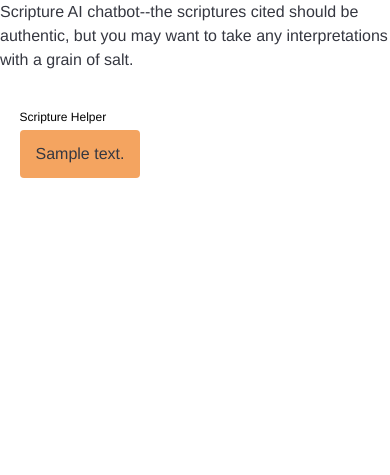
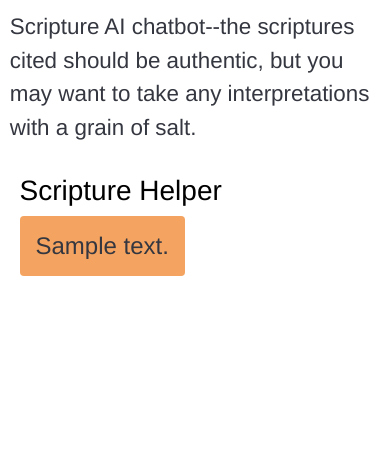
Before and after one commit to clementzach/scripture_rag, a Flask app: template templates/index.html in a window 390 px wide. Shown: the top 475 px of the page. Run offline with Flask 3, Linux system fonts and the light colour scheme; the template is opened without the code that fills it: most values are stand-ins (such as "Sample title", 1, 10 or a date in 2020); parts of the project's set-up code (start-up, migrations or seed data) failed here and were passed over; some web fonts are replaced.

Commit message:
Improve UI so it works better on mobile

```diff
--- a/static/main.css
+++ b/static/main.css
@@ -18,6 +18,7 @@
   font-style: normal;
 }
 
+
 body,
 input {
   line-height: 1.5;
@@ -31,6 +32,8 @@ body {
   display: flex;
   flex-direction: column;
   align-items: center;
+  overflow-x: hidden;
+
 }
 
 h3 {
@@ -62,7 +65,7 @@ h3 {
   margin-bottom: 0.5rem;
   max-width: 80%;
   word-wrap: break-word;
-  font-size: 1rem;
+  font-size: 1.5rem;
 }
 
 .user-message {
@@ -88,6 +91,7 @@ h3 {
   box-sizing: border-box;
   align-items: start;
   flex-wrap: wrap; /* allow wrapping on small screens*/
+  font-size: 16px;
 }
 
 .message-input-container form {
@@ -165,7 +169,7 @@ input[type="text"] {
 
 .typing-indicator {
   margin-left: 0.25rem;
-  font-size: 1rem; /* Adjust size as needed */
+  font-size: 16px; /* Adjust size as needed */
 }
 
 .typing-indicator::after {
@@ -239,23 +243,20 @@ input[type="text"] {
 
 
 .header {
+  flex-wrap: wrap; /* allow wrapping on small screens*/
   display: flex; /* Use flexbox layout */
+  font-size: 1.4rem;
   align-items: center; /* Center items vertically */
   justify-content: flex-start; /* Align items to the start of the container */
   background-color: white;
-  width: 100%; /* Ensure the header spans the full width */
+  width: 95%; /* Ensure the header spans the full width */
   padding: 0.625rem 0; /* Add some vertical padding */
-}
-
-.header img {
-  height: 1.25rem;
-  margin-right: 0.625rem;
 }
 
 
 .message-role {
   align-self: flex-start;
-  font-size: 0.75rem;
+  font-size: 1.75rem;
   color: #000000;
   margin-bottom: 4px;
 }
--- a/templates/index.html
+++ b/templates/index.html
@@ -7,13 +7,14 @@
       href="{{ url_for('static', filename='main.css') }}"
     />
   </head>
-  <header>Scripture AI chatbot--the scriptures cited should be authentic, but you may want to take any interpretations with a grain of salt.</header>
   <body>
     <div class="header">
+
+  <header>Scripture AI chatbot--the scriptures cited should be authentic, but you may want to take any interpretations with a grain of salt.</header>
     </div>
     <div class="chat-container">
       {% for message in chat_history %}
-      <div class="message-role {{ 'user' if message.role == 'user' else '' }}">
+      <div class="message-role {{ 'user' if message.role == 'user' else 'assistant' }}">
         {{ message.role.capitalize() if message.role == 'user' else 'Scripture Helper' }}
       </div>
       <div
@@ -29,7 +30,6 @@
           name="message"
           id="message-input"
           placeholder="Enter a Scripture Question..."
-          required
         ></textarea>
         <div class="button-group">
           <button type="submit" id="send-btn">&#x2191;</button>
```
